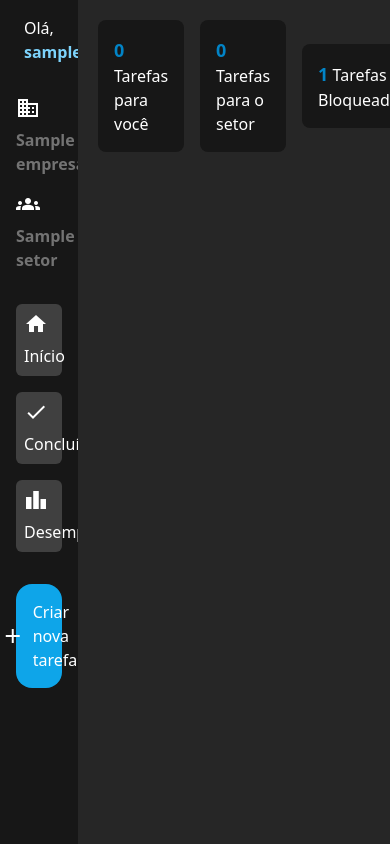
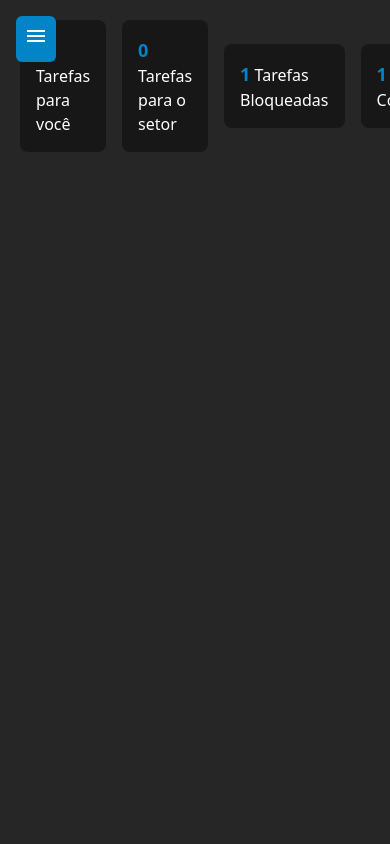
Before and after one commit to FDiegoq/FicaFacil, a Django app: page /tasks/dashboard in a window 390 px wide; the page is wider, and only the part inside the window is pictured. Run offline with Django 5.2, Linux system fonts and the light colour scheme; a user stored in the database is signed in; tables that the repository leaves empty hold one stand-in row (values such as "Sample post"); some libraries are stand-ins or nearby versions.

Commit message:
fix:responsive menu

```diff
--- a/static/JS/menu.js
+++ b/static/JS/menu.js
@@ -1,18 +1,6 @@
-const handleMenu=()=>{
-    const toggle = document.getElementById('menu-toggle')
-    const menu = document.getElementById('menu')
+const menuToggle = document.getElementById('menu-toggle');
+const menu = document.getElementById('menu');
 
-    if (menu.classList.contains('hidden')){
-        menu.classList.remove('hidden')
-        menu.classList.add('flex')
-        toggle.classList.remove('bg-sky-950')
-        toggle.classList.add('bg-sky-600')
-        console.log("menu mostrado")
-    }
-    else{
-        menu.classList.add('hidden')
-        toggle.classList.remove('bg-sky-600')
-        toggle.classList.add('bg-sky-950')
-        console.log("menu escondido")
-    }
-};
+menuToggle.addEventListener('click', () => {
+    menu.classList.toggle('hidden');
+});
--- a/tasks/templates/tasks/base.html
+++ b/tasks/templates/tasks/base.html
@@ -17,57 +17,53 @@
     <link href="https://fonts.googleapis.com/css2?family=Poppins:ital,wght@0,100;0,200;0,300;0,400;0,500;0,600;0,700;0,800;0,900;1,100;1,200;1,300;1,400;1,500;1,600;1,700;1,800;1,900&display=swap" rel="stylesheet">
 </head>
 <body class="bg-neutral-800 text-white flex">
-    <div class="flex flex-col bg-neutral-900 min-h-screen w-1/5 p-4 gap-8 overflow-y-auto flex-shrink-0" id="menu">
-    <!--<div id="menu-toggle">
-            <button>
-                <i class="material-icons bg-sky-600 p-2 rounded-md hover:bg-sky-700 transition-colors">menu</i>
-            </button>
-        </div>
-        -->
+
+    <div class="hidden lg:flex flex-col bg-neutral-900 min-h-screen w-64 lg:w-1/5 p-4 gap-8 overflow-y-auto flex-shrink-0"
+        id="menu">
         <div class="flex gap-4 items-center justify-between">
             <div class="flex gap-2 items-center">
                 <a href="{% url 'profile' %}">
-                    {%if profile.pfp%}
+                    {% if profile.pfp %}
                         <img src="{{profile.pfp.url}}" alt="foto de {{user.username}}" class="rounded-full w-8 h-8">
-                    {%else%}
+                    {% else %}
                         <img src="" alt="" class="rounded-full w-8 h-8">
-                    {%endif%}
+                    {% endif %}
                 </a>
-                <p>Olá, <span class="text-sky-300 font-bold"> <a href="{% url 'profile' %}">{{user.username}}</a></span></p> <!--ALERTA DE MOCKUP-->
+                <p>Olá, <span class="text-sky-300 font-bold"><a href="{% url 'profile' %}">{{user.username}}</a></span></p>
             </div>
             <div>
-                <a href="{% url 'logout' %}" class="cursor-pointer"><i class="material-icons bg-neutral-700 text-red-400 p-1 rounded hover:bg-neutral-800 transition-colors">logout</i></a>
+                <a href="{% url 'logout' %}" class="cursor-pointer">
+                    <i class="material-icons bg-neutral-700 text-red-400 p-1 rounded hover:bg-neutral-800 transition-colors">logout</i>
+                </a>
             </div>
         </div>
 
         <div class="flex flex-col gap-4">
-            <div class="flex flex-wrap gap-2">
+            <div class="flex gap-2 items-center">
                 <i class="material-icons">business</i>
-                <p class="text-neutral-500 font-bold">{{profile.empresa}}</p> <!--ALERTA DE MOCKUP-->
+                <p class="text-neutral-500 font-bold">{{profile.empresa}}</p>
             </div>
-            <div class="flex flex-wrap gap-2">
+            <div class="flex gap-2 items-center">
                 <i class="material-icons">groups</i>
-                <p class="text-neutral-500 font-bold">{{profile.setor}}</p><!--ALERTA DE MOCKUP-->
+                <p class="text-neutral-500 font-bold">{{profile.setor}}</p>
             </div>
         </div>
 
-        <div class="flex flex-col gap-4"> <!--LINKS DO MENU-->
-            <a href="{% url 'home' %}" class="">
-                <div class="flex flex-wrap gap-2 p-2 bg-neutral-700 rounded-md hover:bg-neutral-800 transition-colors">
+        <div class="flex flex-col gap-4">
+            <a href="{% url 'home' %}">
+                <div class="flex gap-2 p-2 bg-neutral-700 rounded-md hover:bg-neutral-800 transition-colors">
                     <i class="material-icons">home</i>
                     <p>Início</p>
                 </div>
             </a>
-
             <a href="{% url 'done_tasks' %}">
-                <div class="flex flex-wrap gap-2 p-2 bg-neutral-700 rounded-md hover:bg-neutral-800 transition-colors">
+                <div class="flex gap-2 p-2 bg-neutral-700 rounded-md hover:bg-neutral-800 transition-colors">
                     <i class="material-icons">check</i>
                     <p>Concluídas</p>
                 </div>
             </a>
-
             <a href="{% url 'dashboard' %}">
-                <div class="flex flex-wrap gap-2 p-2 bg-neutral-700 rounded-md hover:bg-neutral-800 transition-colors">
+                <div class="flex gap-2 p-2 bg-neutral-700 rounded-md hover:bg-neutral-800 transition-colors">
                     <i class="material-icons">leaderboard</i>
                     <p>Desempenhos</p>
                 </div>
@@ -82,15 +78,17 @@
             </div>
         </a>
         {% endif %}
-
-        <a href="{% url 'create_task' %}"> <!--Botão para redirecionar para a criação de tarefas-->
-            <div class="flex justify-center items-center gap-2 bg-sky-500 mt-auto text-white rounded-2xl backdrop-blur-lg p-4 shadow-lg shadow-sky-500/0 hover:bg-cyan-500 transition-colors cursor-pointer">
+        <a href="{% url 'create_task' %}">
+            <div class="flex justify-center items-center gap-2 bg-sky-500 mt-auto text-white rounded-2xl backdrop-blur-lg p-4 shadow-lg hover:bg-cyan-500 transition-colors cursor-pointer">
                 <i class="material-icons">add</i>
                 <p>Criar nova tarefa</p>
             </div>
         </a>
+    </div>
 
-    </div>
+    <button id="menu-toggle" class="lg:hidden fixed top-4 left-4 bg-sky-600 p-2 rounded-md text-white hover:bg-sky-700 transition-colors z-50">
+        <i class="material-icons">menu</i>
+    </button>
 
     <main class="flex-col space-y-4 flex-grow p-3 flex-wrap content-start min-h-screen">
         {%block main%}
@@ -98,3 +96,14 @@
         {%endblock%}
     </main>
 </body>
+
+<!--Scrip para fazer o menu responsivo em telas menores-->
+
+<script>
+const menuToggle = document.getElementById('menu-toggle');
+const menu = document.getElementById('menu');
+
+menuToggle.addEventListener('click', () => {
+    menu.classList.toggle('hidden');
+});
+</script>
--- a/tasks/views.py
+++ b/tasks/views.py
@@ -37,7 +37,6 @@ def home(request):
         'user': user_logado,
         'filtertask': filtertask,
     }
-
     return render(request, 'home.html', context)
 
 @login_required
@@ -144,6 +143,8 @@ def dashboard(request):
     do_setor=Tarefa.objects.filter(usuario=request.user, setor=request.user.profile.setor, is_done=False,).count()
     para_voce=Tarefa.objects.filter(usuario=request.user, is_done=False).count()
 
+
+
     contexto={
         'concluidas': concluidas,
         'bloqueadas': bloqueadas,
```
